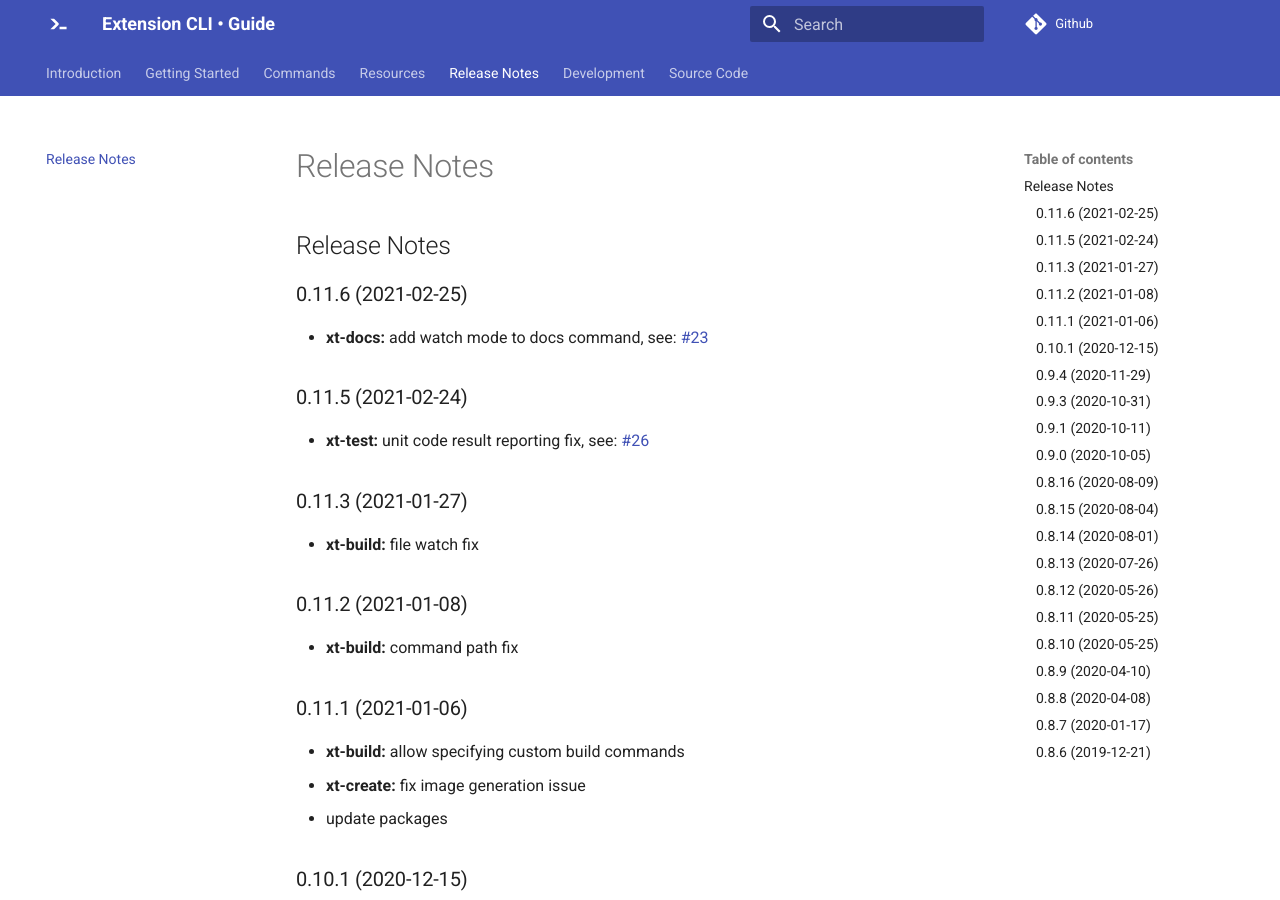
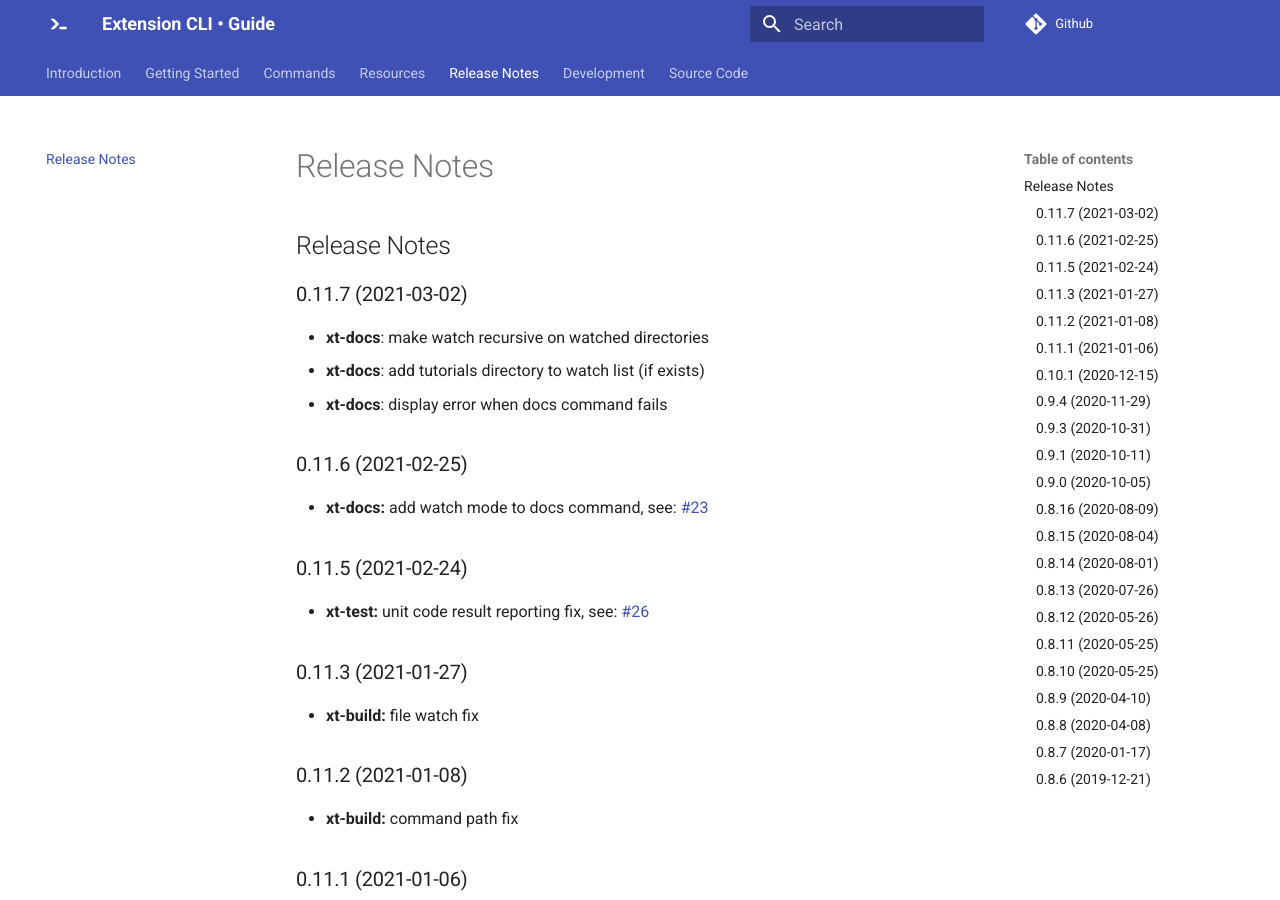
Before and after one commit to MobileFirstLLC/extension-cli, an MkDocs documentation site: the page built from guide/09-release-notes.md, in a window 1280 px wide and 900 px high. Built offline with MkDocs 1.6.1 and Material for MkDocs 9.7.7, drawn with Linux system fonts in a browser that asks for light colours; comment, search, counter and statistics services are not loaded.

Commit message:
update release notes

```diff
--- a/guide/09-release-notes.md
+++ b/guide/09-release-notes.md
@@ -1,4 +1,10 @@
 ## Release Notes
+
+### 0.11.7 (2021-03-02)
+
+* **xt-docs**: make watch recursive on watched directories
+* **xt-docs**: add tutorials directory to watch list (if exists)
+* **xt-docs**: display error when docs command fails
 
 ### 0.11.6 (2021-02-25)
 
```
Also changed, not shown: .github/CHANGELOG.md.
